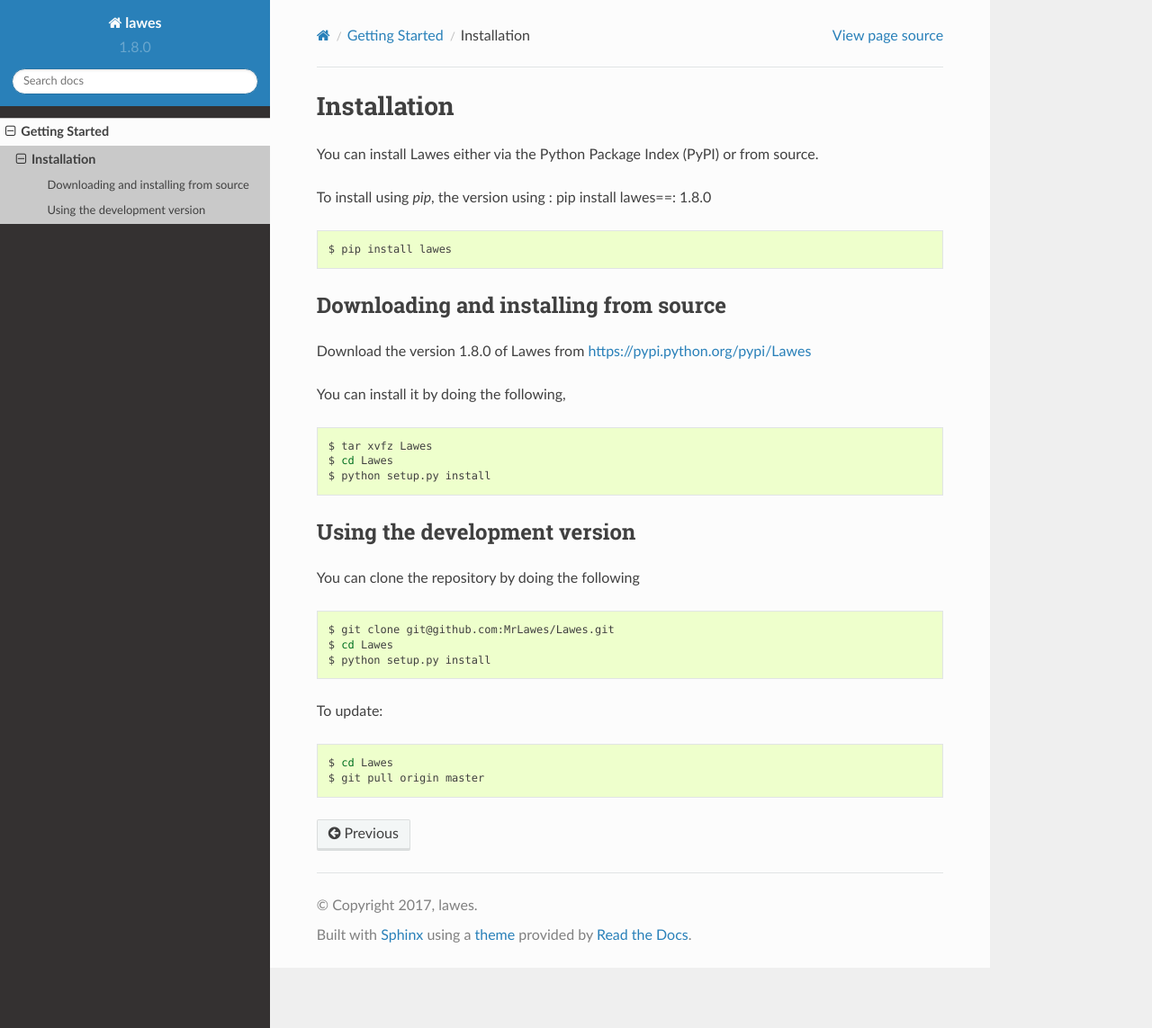
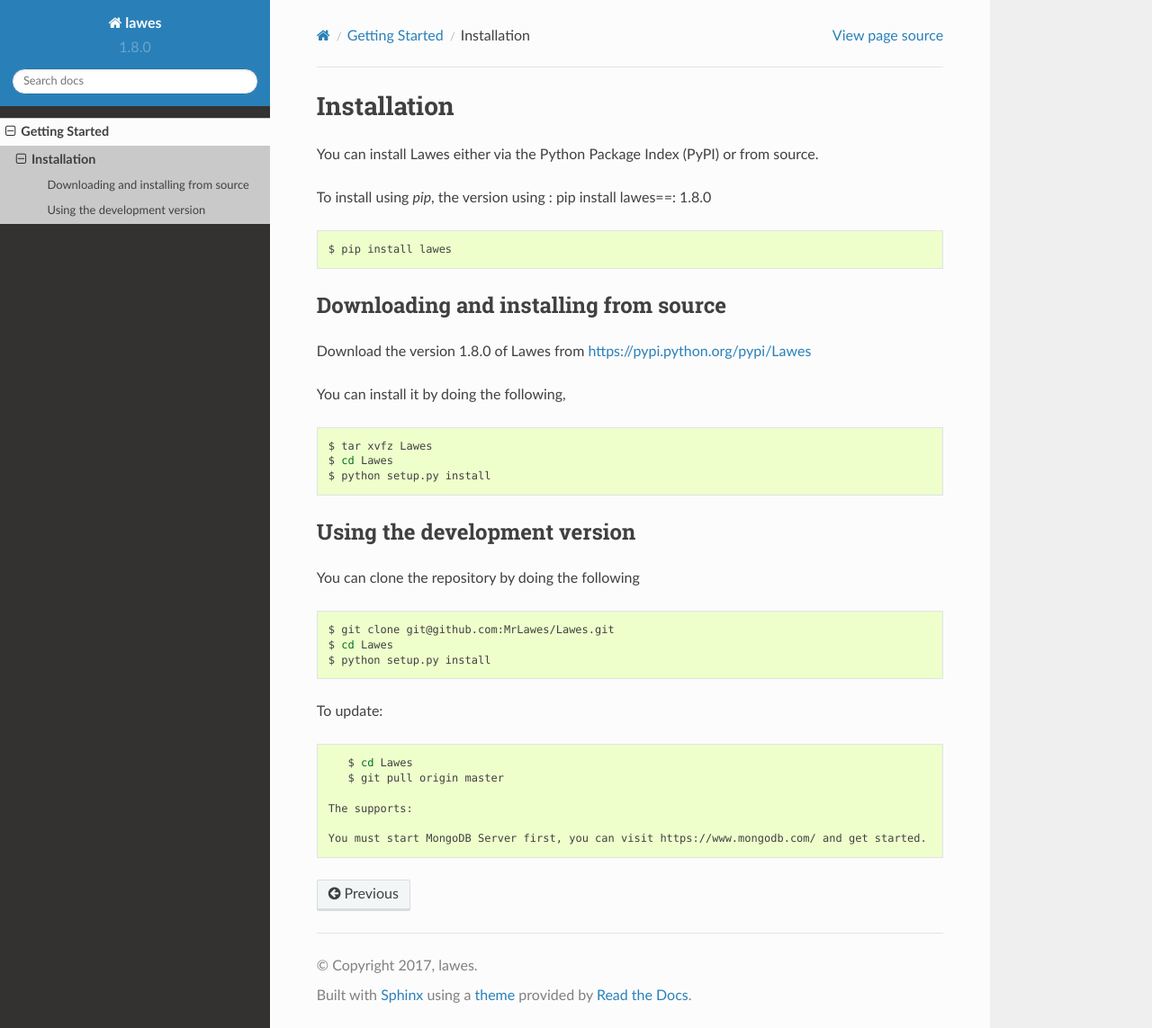
Before and after one commit to MrLawes/Lawes, a Sphinx documentation site: the page built from docs/manual/installation.rst, in a window 1280 px wide and 1143 px high. Shown: the whole window at 90% size. Built offline with Sphinx 7.4.7 and the Read the Docs theme 2.0.0, drawn with Linux system fonts in a browser that asks for light colours; pages that are not in the unit, such as notebooks, are missing from menus.

Commit message:
Update installation.rst

```diff
--- a/docs/manual/installation.rst
+++ b/docs/manual/installation.rst
@@ -47,3 +47,7 @@
 
     $ cd Lawes
     $ git pull origin master
+
+ The supports:
+
+ You must start MongoDB Server first, you can visit https://www.mongodb.com/ and get started.
```
